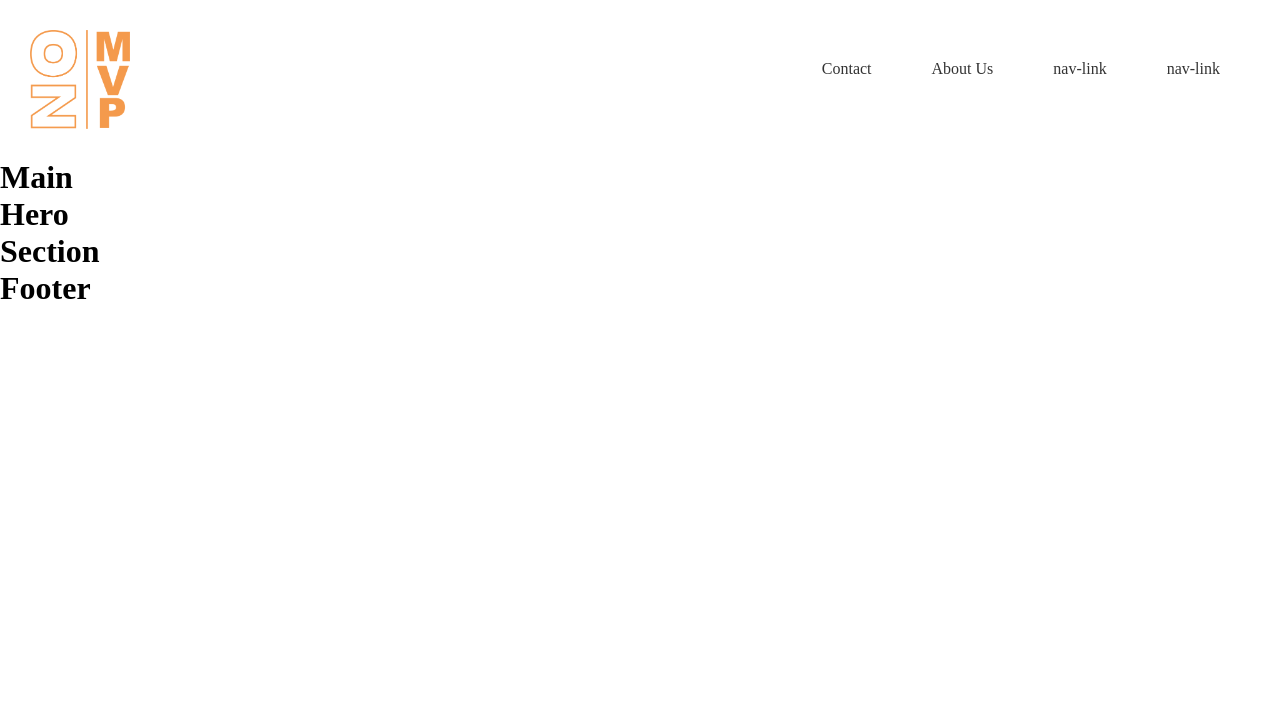
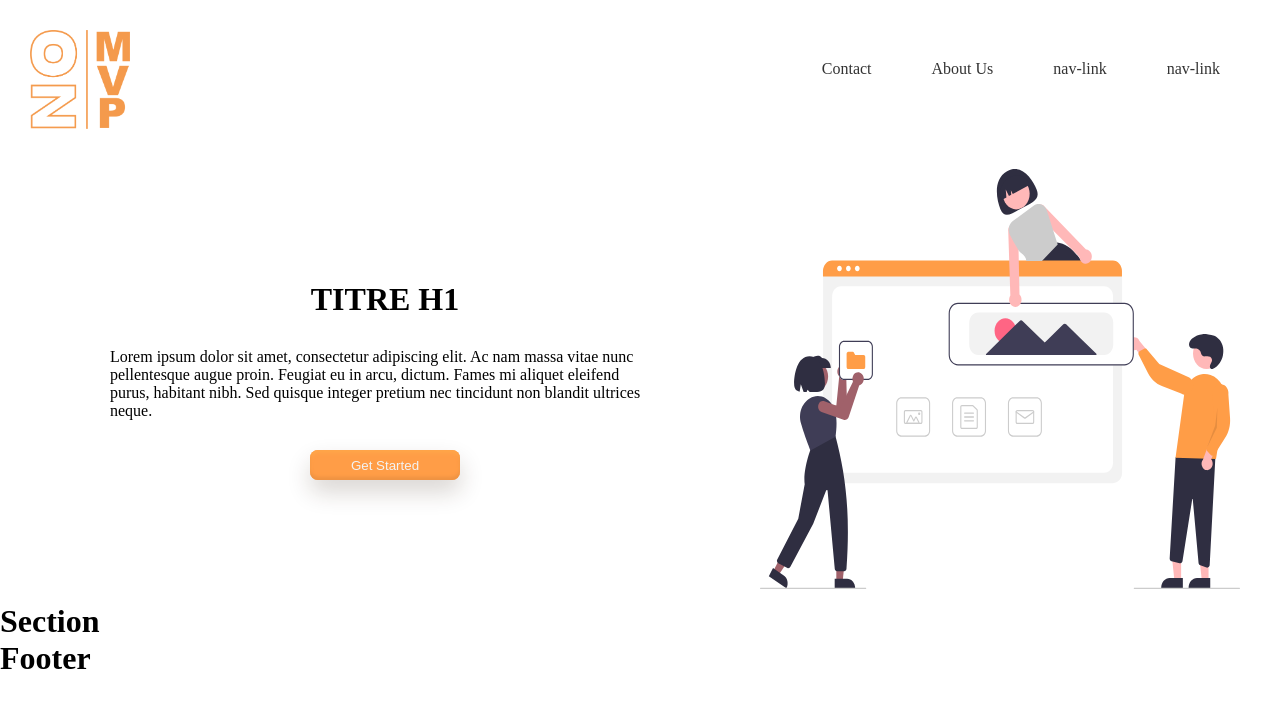
Before and after one commit to MatteoCourquin/No-MVP, a Nuxt app: page / in a window 1280 px wide. Shown: the top 708 px of the page. Built offline with nearby package versions, Linux system fonts and the light colour scheme.

Commit message:
change var css & add btn classes

```diff
--- a/assets/css/_colors.css
+++ /dev/null
@@ -1,5 +0,0 @@
-:root{
-    --orange: #FF9D47;
-    --white: #f3f3f3;
-    --grey: #333333;
-}
--- a/assets/css/_reset.css
+++ /dev/null
@@ -1,6 +0,0 @@
-*{
-    margin: 0;
-    padding: 0;
-    list-style: none;
-    text-decoration: none;
-}
--- /dev/null
+++ b/assets/css/_style.css
@@ -0,0 +1,37 @@
+:root{
+    --orange: #FF9D47;
+    --white: #f3f3f3;
+    --grey: #333333;
+}
+
+* {
+  margin: 0;
+  padding: 0;
+  list-style: none;
+  text-decoration: none;
+}
+
+.btn-orange {
+  background-color: var(--orange);
+  color: var(--white);
+  border: none;
+  box-shadow: 0.414141px 11.8594px 23.7333px rgba(51, 31, 14, 0.1875),
+    inset -0.115039px -3.29429px 3.2963px #ef9343,
+    inset 0.115039px 3.29429px 3.2963px #ffa54a;
+  border-radius: 8px;
+  height: 30px;
+  width: 150px;
+}
+
+.btn-black {
+  background-color: var(--black);
+  color: var(--white);
+  border: none;
+  background: linear-gradient(180deg, #393939 0%, #2b2b2b 100%);
+  box-shadow: 0px 21.8px 43.6px rgba(10, 10, 10, 0.25),
+    inset 0px -7.26667px 7.26667px #292929,
+    inset 0px 7.26667px 7.26667px #3b3b3b;
+  border-radius: 8px;
+  height: 30px;
+  width: 150px;
+}
--- a/components/Hero.vue
+++ b/components/Hero.vue
@@ -1,6 +1,23 @@
 <template>
-  <div>
-    <h1>Hero</h1>
+  <div class="hero">
+
+    <div class="section-text">
+      <h1>TITRE H1</h1>
+      <p>
+        Lorem ipsum dolor sit amet, consectetur adipiscing elit. Ac nam massa vitae nunc pellentesque augue proin. Feugiat eu in arcu, dictum. Fames mi aliquet eleifend purus, habitant nibh. Sed quisque integer pretium nec tincidunt non blandit ultrices neque.
+      </p>
+
+      <button class="btn-orange">
+        Get Started
+      </button>
+    </div>
+
+    <div class="section-image">
+
+      <img src="../assets/images/undraw_building_websites_i78t 1.svg" alt="">
+
+    </div>
+
   </div>
 </template>
 
@@ -8,4 +25,29 @@
 export default {};
 </script>
 
-<style></style>
+<style scoped>
+
+.hero {
+  display: flex;
+  text-align: center;
+  padding: 10px;
+}
+
+.section-text {
+  flex: auto;
+  justify-content: center;
+  align-items: center;
+  align-self: center;
+}
+
+.section-text > p {
+  margin: 30px 100px;
+  align-content: center;
+  text-align: left;
+}
+
+.section-image {
+  margin: 0 30px 0 0;
+}
+
+</style>
--- a/components/Main.vue
+++ b/components/Main.vue
@@ -1,6 +1,6 @@
 <template>
   <div>
-    <h1>Main</h1>
+    <!-- <h1>Main</h1> -->
     <Hero />
     <Section />
   </div>
--- a/layouts/default.vue
+++ b/layouts/default.vue
@@ -5,6 +5,5 @@
 </template>
 
 <style>
-@import '@/assets/css/_colors.css';
-@import '@/assets/css/_reset.css';
+@import '@/assets/css/_style.css';
 </style>
--- a/pages/index.vue
+++ b/pages/index.vue
@@ -5,7 +5,6 @@
     <Footer />
   </div>
 </template>
-
 <script>
 export default {};
 </script>
```
Also changed, not shown: assets/images/undraw_building_websites_i78t 1.svg (added).
